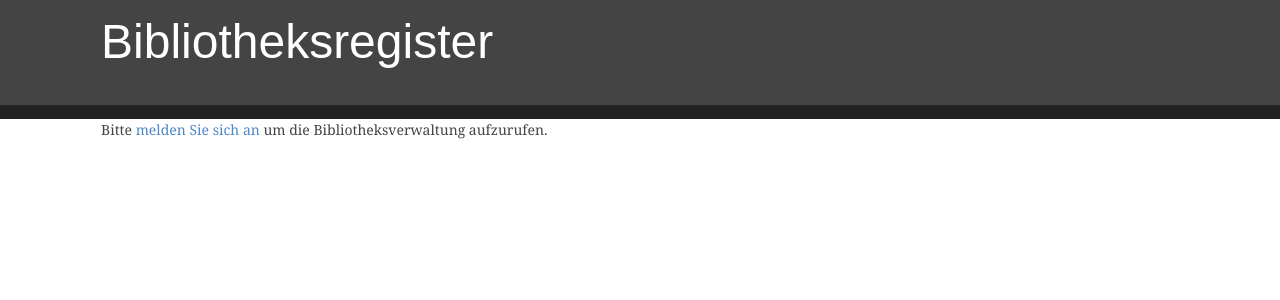
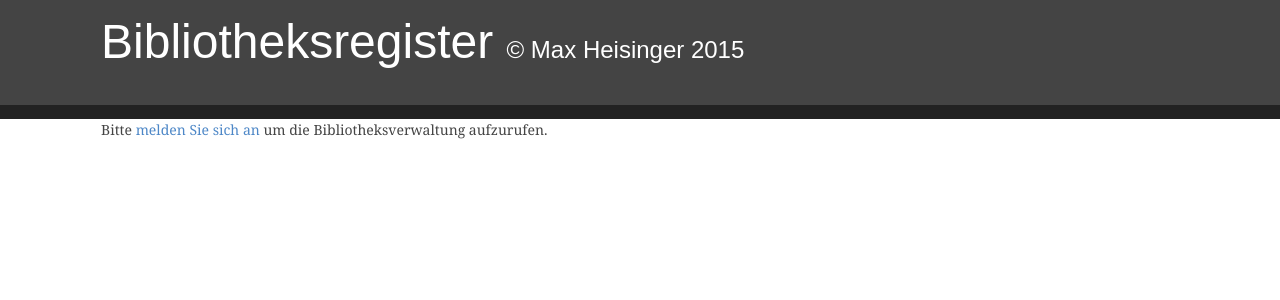
Before and after one commit to maximaximal/Bibliotheksverwaltung, a PHP site: template app/templates/index.html.twig in a window 1280 px wide. Shown: the top 300 px of the page. Run offline with PHP 8.4, Linux system fonts and the light colour scheme; the template is opened without the code that fills it, so the values that code supplies are empty; some libraries are stand-ins or nearby versions; some web fonts are replaced.

Commit message:
Change Mode (Compatability)

```diff
--- a/app/templates/master.html.twig
+++ b/app/templates/master.html.twig
@@ -26,7 +26,7 @@ and open the template in the editor.
         <header>
             <div class="ym-wrapper">
                 <div class="ym-wbox">
-                    <h1>Bibliotheksregister</h1>
+                    <h1>Bibliotheksregister <span class='small'>© Max Heisinger 2015</span></h1>
                 </div>
             </div>
             <nav id="nav">
--- a/css/style.css
+++ b/css/style.css
@@ -7,3 +7,7 @@
 .ui-accordion .ui-accordion-content {
     padding: 1em 2.2em;
 }
+
+.small {
+    font-size: 0.5em;
+}
--- a/js/endlending.js
+++ b/js/endlending.js
@@ -89,7 +89,7 @@ function addBookToAcc(book) {
     s += '<h3>' + book.title + ' (' + book.internalID + ')</h3>' + "\n";
     s += '<div>';
     s += '<p>';
-    s += '    Zustand des Buches: ' + book.condition;
+    s += '    Zustand des Buches: <input type="text" id="' + book.id'">' + book.condition;
     s += '</p>';
     s += "</div>\n";
 
```
